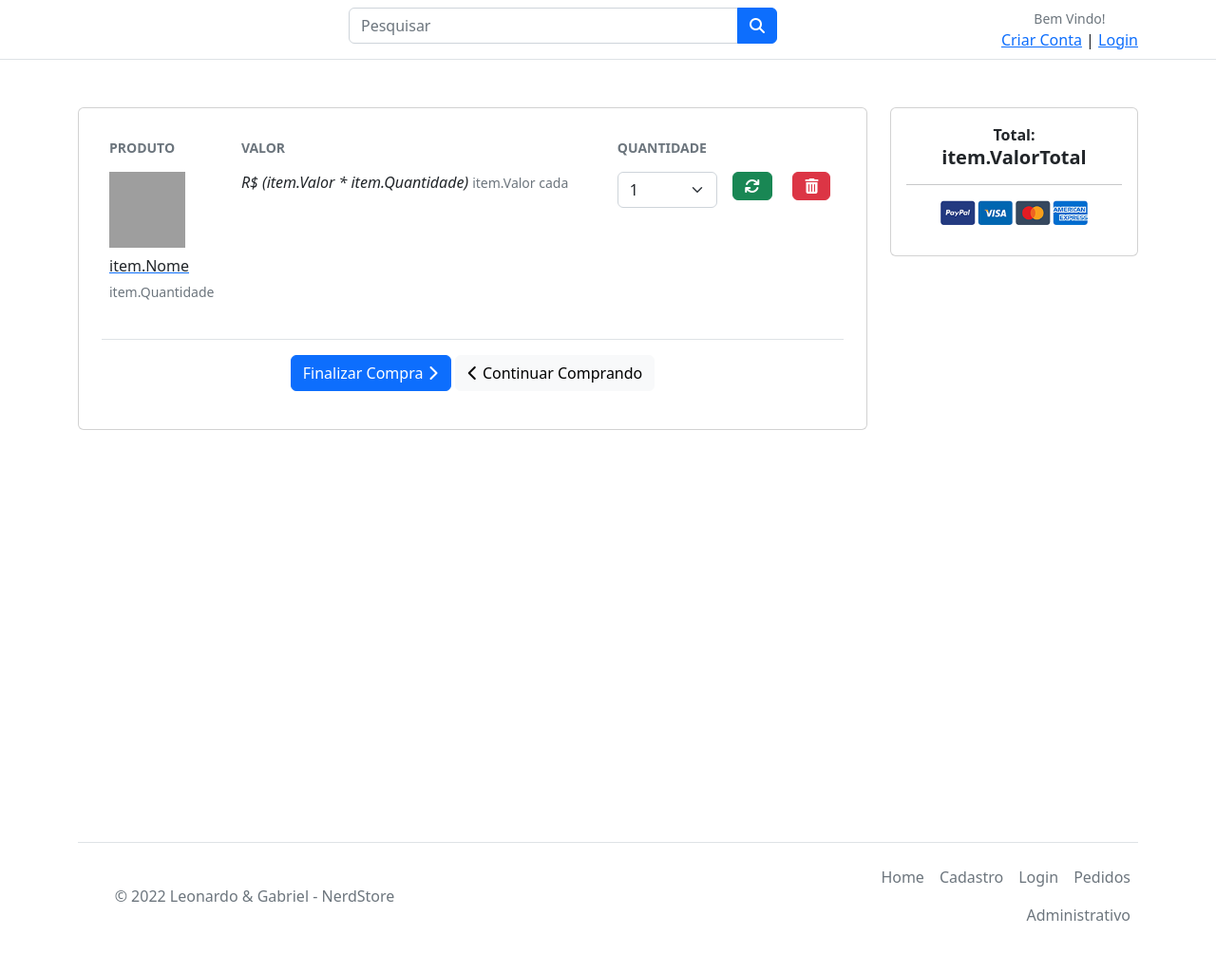
After one commit to gbLw1/NerdStore-php, a PHP site: page /Views/carrinho.html in a window 1280 px wide. The commit adds this page. Shown: the whole page at 95% size. Run offline with PHP 8.4, Linux system fonts and the light colour scheme; grey boxes are pictures that could not be loaded.

Commit message:
feat: carrinho header

```diff
--- /dev/null
+++ b/src/Views/carrinho.html
@@ -0,0 +1,183 @@
+<html lang="pt-br">
+
+<head>
+    <meta charset="utf-8">
+    <meta name="viewport" content="width=device-width, initial-scale=1">
+    <meta name="description" content="">
+    <meta name="author" content="Mark Otto, Jacob Thornton, and Bootstrap contributors">
+    <meta name="generator" content="Hugo 0.104.2">
+    <title>NerdStore - Carrinho</title>
+
+    <link href="https://cdn.jsdelivr.net/npm/bootstrap@5.2.3/dist/css/bootstrap.min.css" rel="stylesheet"
+        integrity="sha384-rbsA2VBKQhggwzxH7pPCaAqO46MgnOM80zW1RWuH61DGLwZJEdK2Kadq2F9CUG65" crossorigin="anonymous">
+    <link rel="stylesheet" href="https://cdnjs.cloudflare.com/ajax/libs/font-awesome/6.2.1/css/all.min.css"
+        integrity="sha512-MV7K8+y+gLIBoVD59lQIYicR65iaqukzvf/nwasF0nqhPay5w/9lJmVM2hMDcnK1OnMGCdVK+iQrJ7lzPJQd1w=="
+        crossorigin="anonymous" referrerpolicy="no-referrer" />
+
+
+</head>
+
+<body class="text-center">
+
+    <!-- Header -->
+    <header class="section-header">
+        <section class="header-main border-bottom">
+            <div class="container">
+                <div class="row align-items-center">
+                    <div class="col-lg-3 col-4">
+                        <a class="brand-wrap" href="/showcase">
+
+                        </a>
+                    </div>
+                    <div class="col-lg-5 col-sm-12 pt-2">
+                        <form method="get" class="search" action="/showcase">
+                            <div class="input-group w-100">
+                                <input type="text" id="q" name="q" class="form-control" placeholder="Pesquisar">
+                                <button class="btn btn-primary" type="submit">
+                                    <i class="fa fa-search"></i>
+                                </button>
+                            </div>
+                        </form>
+                    </div>
+                    <div class="col-lg-4">
+                        <div class="d-flex justify-content-end">
+                            <div class="widget-header">
+                                <small class="title text-muted">Bem Vindo!</small>
+                                <div>
+                                    <a href="">Criar Conta</a> <span> | </span>
+                                    <a href=""> Login</a>
+                                </div>
+                            </div>
+                        </div>
+                    </div>
+                </div>
+            </div>
+        </section>
+    </header>
+
+    <div class="container m-auto" style="padding-top: 50px;min-height:100vh;">
+        <div class="row">
+            <main class="col-md-9">
+                <div class="card p-4">
+
+                    <table class="table table-borderless table-shopping-cart">
+                        <thead class="text-muted">
+                            <tr class="small text-uppercase">
+                                <th scope="col">Produto</th>
+                                <th scope="col">Valor</th>
+                                <th scope="col">Quantidade</th>
+                                <th scope="col"></th>
+                                <th scope="col"></th>
+                            </tr>
+                        </thead>
+                        <tbody>
+                            <tr>
+                                <td>
+                                    <figure class="itemside">
+                                        <div class="aside">
+                                            <img src="https://devstore.academy/images/catalog/caneca-joker%20Wanted.jpg"
+                                                alt="produto" width="80" height="80" class="img-sm">
+                                        </div>
+                                        <figcaption class="info">
+                                            <a href="ProdutoDetalhe">
+                                                <h6 style="padding-top: 10px" class="title text-dark">item.Nome</h6>
+                                            </a>
+                                            <p class="text-muted small">item.Quantidade</p>
+                                        </figcaption>
+                                    </figure>
+                                </td>
+                                <td>
+                                    <div class="price-wrap">
+                                        <var class="price">R$ (item.Valor * item.Quantidade)</var>
+                                        <small class="text-muted">item.Valor cada</small>
+                                    </div>
+                                </td>
+                                <form method="post" action="AtualizarItemCarrinho">
+                                    <td>
+                                        <select id="Quantidade" id="qtde" name="Quantity" class="form-select">
+                                            <option value="1">1</option>
+                                            <option value="2">2</option>
+                                            <option value="3">3</option>
+                                            <option value="4">4</option>
+                                            <option value="5">5</option>
+                                        </select>
+                                    </td>
+                                    <td>
+                                        <div class="text-right">
+                                            <button type="submit" class="btn btn-success">
+                                                <i class="fas fa-sync"></i>
+                                            </button>
+                                        </div>
+                                    </td>
+                                </form>
+                                <td>
+                                    <form method="post" action="RemoverItemCarrinho">
+                                        <div>
+                                            <button type="submit" class="btn btn-danger">
+                                                <i class="fas fa-trash-alt"></i>
+                                            </button>
+                                        </div>
+                                    </form>
+                                </td>
+                            </tr>
+
+                        </tbody>
+                    </table>
+
+                    <div class="card-body border-top">
+                        <a class="btn btn-primary float-md-right">
+                            Finalizar Compra <i class="fa fa-chevron-right"></i> </a>
+                        <a class="btn btn-light">
+                            <i class="fa fa-chevron-left"></i> Continuar Comprando
+                        </a>
+                    </div>
+                </div>
+
+
+            </main>
+            <aside class="col-md-3">
+                <div class="card">
+                    <div class="card-body">
+                        <dl class="dlist-align">
+                            <dt>Total:</dt>
+                            <dd class="text-right h5">
+                                <strong>item.ValorTotal</strong>
+                            </dd>
+                        </dl>
+                        <hr>
+                        <p class="text-center mb-3">
+                            <img src="../img/payments.png" height="26">
+                        </p>
+
+                    </div>
+                </div>
+
+            </aside>
+        </div>
+    </div>
+
+    <!-- Footer -->
+    <div class="container">
+        <footer class="d-flex flex-wrap justify-content-between align-items-center py-3 my-4 border-top">
+            <p class="col-md-4 mb-0 text-muted">© 2022 Leonardo & Gabriel - NerdStore</p>
+
+            <a href="/"
+                class="col-md-4 d-flex align-items-center justify-content-center mb-3 mb-md-0 me-md-auto link-dark text-decoration-none">
+                <svg class="bi me-2" width="40" height="32">
+                    <use xlink:href="#bootstrap"></use>
+                </svg>
+            </a>
+
+            <ul class="nav col-md-4 justify-content-end">
+                <li class="nav-item"><a href="#" class="nav-link px-2 text-muted">Home</a></li>
+                <li class="nav-item"><a href="#" class="nav-link px-2 text-muted">Cadastro</a></li>
+                <li class="nav-item"><a href="#" class="nav-link px-2 text-muted">Login</a></li>
+                <li class="nav-item"><a href="#" class="nav-link px-2 text-muted">Pedidos</a></li>
+                <li class="nav-item"><a href="#" class="nav-link px-2 text-muted">Administrativo</a></li>
+            </ul>
+        </footer>
+    </div>
+
+</body>
+
+</html>
```
Also changed, not shown: src/Views/detalhes-pedido.html (added, +138 -0 lines), src/Views/pagamento.html (added, +122 -0 lines), src/header.php (+6 -8 lines), src/Views/img/logo.png (added), src/Views/img/payments.png (added).
